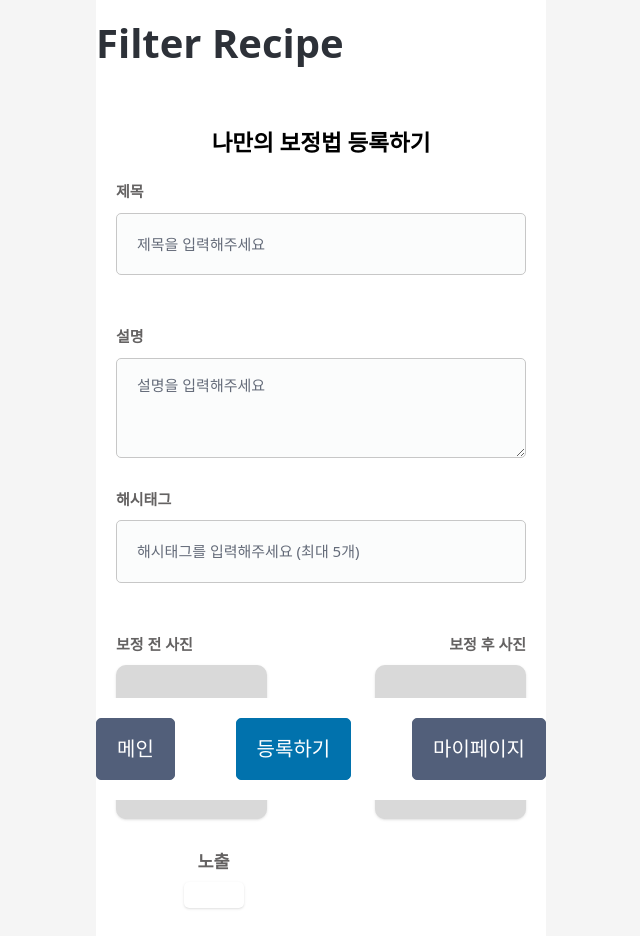
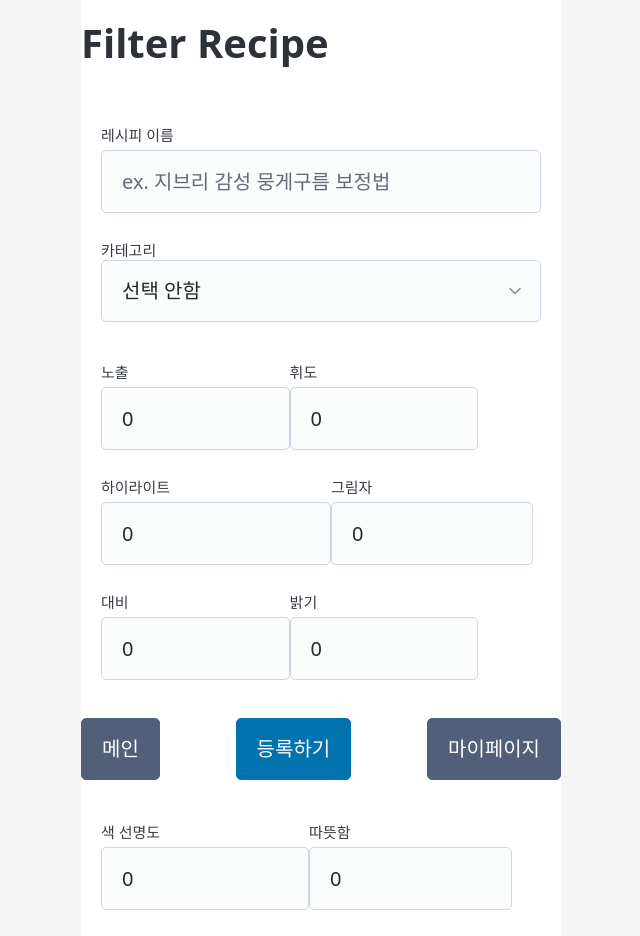
Before and after one commit to seondal/FilterRecipe, a Next.js app: page /upload in a window 1280 px wide. Shown: the top 936 px of the page, without its empty margins (319-959 px from the left). Built offline with nearby package versions, Linux system fonts and the light colour scheme.

Commit message:
✨ feat :  레시피 등록하기 페이지 복구

```diff
--- a/src/app/layout.tsx
+++ b/src/app/layout.tsx
@@ -27,7 +27,7 @@ export default function RootLayout({
         <header>
           <h1>Filter Recipe</h1>
         </header>
-        <main className="container-fluid">
+        <main className="p-4">
           {children}
           <div className="h-16" />
         </main>
--- a/src/app/upload/page.tsx
+++ b/src/app/upload/page.tsx
@@ -1,192 +1,79 @@
 "use client";
 
+import { CATEGORY, PROPERTIES } from "@/constants";
 import { useState } from "react";
 
-function UploadPage() {
-  const [beforeImage, setBeforeImage] = useState<File | null>(null);
-  const [afterImage, setAfterImage] = useState<File | null>(null);
-  const [inputValue, setInputValue] = useState("");
-  const [hashtags, setHashtags] = useState<string[]>([]);
-  const [title, setTitle] = useState("");
-  const [description, setDescription] = useState("");
+const NO_SELECTION = "선택 안함";
+const ETC = "기타";
 
-  const handleHashtagKeyDown = (e: React.KeyboardEvent<HTMLInputElement>) => {
-    if (e.key === "Enter") {
-      const trimmedValue = inputValue.trim();
-      if (
-        trimmedValue &&
-        !hashtags.includes(trimmedValue) &&
-        hashtags.length < 5
-      ) {
-        setHashtags([...hashtags, trimmedValue]);
-        setInputValue("");
-      }
-      e.preventDefault();
-    }
-  };
+export default function UploadPage() {
+  const [selectedMain, setSelectedMain] = useState(NO_SELECTION);
+  return (
+    <form className="*:text-xs">
+      <label>
+        레시피 이름
+        <input
+          maxLength={20}
+          name="title"
+          placeholder="ex. 지브리 감성 뭉게구름 보정법"
+          required
+        />
+      </label>
 
-  const removeHashtag = (index: number) => {
-    setHashtags(hashtags.filter((_, i) => i !== index));
-  };
-  const handleBeforeImageUpload = (e: React.ChangeEvent<HTMLInputElement>) => {
-    if (e.target.files && e.target.files.length > 0) {
-      setBeforeImage(e.target.files[0]);
-    }
-  };
+      <label>
+        카테고리
+        <fieldset className="flex">
+          <select
+            name="main"
+            value={selectedMain}
+            onChange={(e) => setSelectedMain(e.target.value)}>
+            <option>{NO_SELECTION}</option>
+            {CATEGORY.map((item) => (
+              <option key={item.text}>{item.text}</option>
+            ))}
+            <option>{ETC}</option>
+          </select>
+          {selectedMain === ETC ? (
+            <input name="sub" placeholder="카테고리를 입력해주세요" required />
+          ) : (
+            selectedMain !== NO_SELECTION && (
+              <select name="sub">
+                {CATEGORY.find((main) => main.text === selectedMain)?.sub.map(
+                  (item) => (
+                    <option key={item}>{item}</option>
+                  )
+                )}
+              </select>
+            )
+          )}
+        </fieldset>
+      </label>
 
-  const handleAfterImageUpload = (e: React.ChangeEvent<HTMLInputElement>) => {
-    if (e.target.files && e.target.files.length > 0) {
-      setAfterImage(e.target.files[0]);
-    }
-  };
-  return (
-    <div className="px-main">
-      {/* Title Section */}
-      <h1 className="text-black text-lg font-bold font-['Pretendard Variable'] text-center">
-        나만의 보정법 등록하기
-      </h1>
+      <fieldset className="flex flex-wrap">
+        {PROPERTIES.map((item) => (
+          <label key={item.key}>
+            {item.name}
+            <input
+              type="number"
+              name={item.key}
+              max={item.max}
+              min={item.min}
+              maxLength={3}
+              defaultValue={0}
+            />
+          </label>
+        ))}
+      </fieldset>
 
-      {/* Title Input */}
-      <div className="mb-6">
-        <label
-          className="block text-[#646262] text-[15px] font-bold mb-2"
-          htmlFor="title">
-          제목
-        </label>
-        <input
-          type="text"
-          id="title"
-          value={title}
-          onChange={(e) => setTitle(e.target.value)}
-          className="w-full h-[50px] border-b border-[#c7c7c7] px-4 text-[15px] focus:outline-none focus:border-[#330218]"
-          placeholder="제목을 입력해주세요"
-        />
-      </div>
-
-      {/* Description Input */}
-      <div className="mb-6">
-        <label
-          className="block text-[#646262] text-[15px] font-bold mb-2"
-          htmlFor="description">
-          설명
-        </label>
-        <textarea
-          id="description"
-          value={description}
-          onChange={(e) => setDescription(e.target.value)}
-          className="w-full h-[100px] border border-[#c7c7c7] px-4 text-[15px] focus:outline-none focus:border-[#330218]"
-          placeholder="설명을 입력해주세요"
-        />
-      </div>
-
-      {/* Hashtags Input */}
-      <div className="mb-6">
-        <label
-          className="block text-[#646262] text-[15px] font-bold mb-2"
-          htmlFor="hashtags">
-          해시태그
-        </label>
-        <input
-          type="text"
-          id="hashtags"
-          value={inputValue}
-          onChange={(e) => setInputValue(e.target.value)}
-          onKeyDown={handleHashtagKeyDown}
-          className="w-full h-[50px] border-b border-[#c7c7c7] px-4 text-[15px] focus:outline-none focus:border-[#330218]"
-          placeholder="해시태그를 입력해주세요 (최대 5개)"
-        />
-        {/* Display Hashtags */}
-        {hashtags.length > 0 && (
-          <div className="mt-4 flex flex-wrap gap-2">
-            {hashtags.map((hashtag, index) => (
-              <div
-                key={hashtag}
-                className="bg-[#330218]/10 text-[#330218] px-3 py-1 rounded-full text-[13px] flex items-center">
-                #{hashtag}
-                <button
-                  onClick={() => removeHashtag(index)}
-                  className="ml-2 text-[#330218] font-bold">
-                  &times;
-                </button>
-              </div>
-            ))}
-          </div>
-        )}
-      </div>
-
-      {/* Image Upload Section */}
-      <div className="mt-6 flex justify-between">
-        <div className="text-[#646262] text-[15px] font-bold">보정 전 사진</div>
-        <div className="text-[#646262] text-[15px] font-bold">보정 후 사진</div>
-      </div>
-      <div className="mt-2 flex justify-between">
-        {/* Before Image Upload */}
-        <div className="relative w-[151px] h-[154px] bg-[#d9d9d9] rounded-[10px] shadow flex items-center justify-center">
-          {beforeImage ? (
-            <img
-              src={URL.createObjectURL(beforeImage)}
-              alt="Before"
-              className="w-full h-full object-cover rounded-[10px]"
-            />
-          ) : (
-            <label className="text-center cursor-pointer">
-              <span className="text-[#646262]">이미지 업로드</span>
-              <input
-                type="file"
-                accept="image/*"
-                className="hidden"
-                onChange={handleBeforeImageUpload}
-              />
-            </label>
-          )}
-        </div>
-
-        {/* After Image Upload */}
-        <div className="relative w-[151px] h-[154px] bg-[#d9d9d9] rounded-[10px] shadow flex items-center justify-center">
-          {afterImage ? (
-            <img
-              src={URL.createObjectURL(afterImage)}
-              alt="After"
-              className="w-full h-full object-cover rounded-[10px]"
-            />
-          ) : (
-            <label className="text-center cursor-pointer">
-              <span className="text-[#646262]">이미지 업로드</span>
-              <input
-                type="file"
-                accept="image/*"
-                className="hidden"
-                onChange={handleAfterImageUpload}
-              />
-            </label>
-          )}
-        </div>
-      </div>
-
-      {/* Adjustment Sliders (UI placeholders) */}
-      <div className="mt-6 grid grid-cols-2 gap-4">
-        {/* Example of a slider placeholder */}
-        <div className="flex flex-col items-center">
-          <label
-            htmlFor="exposure"
-            className="text-[#646262] text-sm font-semibold">
-            노출
-          </label>
-          <div className="w-[60px] h-[26.83px] bg-white border border-[#d9d9d9] rounded-[5px] shadow"></div>
-        </div>
-        {/* Repeat similar slider controls for other adjustments */}
-      </div>
-
-      {/* Submit Button */}
-      <div className="flex justify-center mt-6">
-        <button
-          type="submit"
-          className="px-6 py-2 bg-[#330218] text-white rounded-lg font-bold">
-          제출하기
-        </button>
-      </div>
-    </div>
+      <label>
+        설명 <textarea maxLength={300} name="description" />
+      </label>
+      <input
+        type="submit"
+        className="outline"
+        value="레시피 등록하기"
+        disabled={selectedMain === NO_SELECTION}
+      />
+    </form>
   );
 }
-
-export default UploadPage;
--- a/src/constants/PROPERTIES.ts
+++ b/src/constants/PROPERTIES.ts
@@ -1,19 +1,19 @@
 const PROPERTIES = [
-  { name: "노출", min: -100, max: 100 },
-  { name: "휘도", min: -100, max: 100 },
-  { name: "하이라이트", min: -100, max: 100 },
-  { name: "그림자", min: -100, max: 100 },
-  { name: "대비", min: -100, max: 100 },
-  { name: "밝기", min: -100, max: 100 },
-  { name: "블랙포인트", min: -100, max: 100 },
-  { name: "채도", min: -100, max: 100 },
-  { name: "색 선명도", min: 0, max: 100 },
-  { name: "따뜻함", min: -100, max: 100 },
-  { name: "색조", min: -100, max: 100 },
-  { name: "선명도", min: 0, max: 100 },
-  { name: "명료도", min: 0, max: 100 },
-  { name: "노이즈감소", min: 0, max: 100 },
-  { name: "비네트", min: -100, max: 100 },
+  { name: "노출", min: -100, max: 100, key: "exposure" },
+  { name: "휘도", min: -100, max: 100, key: "brightness" },
+  { name: "하이라이트", min: -100, max: 100, key: "highlight" },
+  { name: "그림자", min: -100, max: 100, key: "shadow" },
+  { name: "대비", min: -100, max: 100, key: "contrast" },
+  { name: "밝기", min: -100, max: 100, key: "lightness" },
+  { name: "블랙포인트", min: -100, max: 100, key: "blackPoint" },
+  { name: "채도", min: -100, max: 100, key: "saturation" },
+  { name: "색 선명도", min: 0, max: 100, key: "colorClarity" },
+  { name: "따뜻함", min: -100, max: 100, key: "warmth" },
+  { name: "색조", min: -100, max: 100, key: "hue" },
+  { name: "선명도", min: 0, max: 100, key: "sharpness" },
+  { name: "명료도", min: 0, max: 100, key: "clarity" },
+  { name: "노이즈감소", min: 0, max: 100, key: "noiseReduction" },
+  { name: "비네트", min: -100, max: 100, key: "vignette" },
 ];
 
 export default PROPERTIES;
--- a/tailwind.config.ts
+++ b/tailwind.config.ts
@@ -12,7 +12,7 @@ const config: Config = {
         default: "var(--pico-background-color)",
       },
       maxWidth: {
-        mobile: "450px",
+        mobile: "480px",
       },
     },
   },
```
